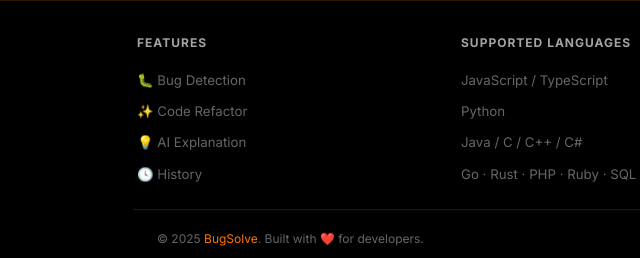
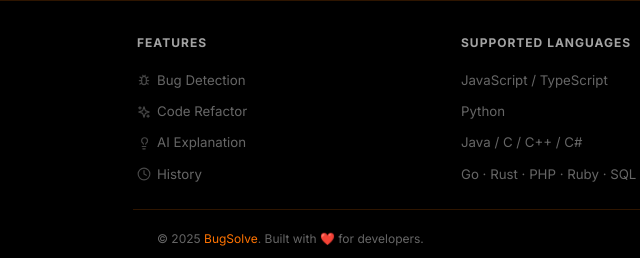
Before and after one commit to Khanndoinggood/BugSolvev1, a website: page public/index.html in a window 1280 px wide. Shown: the part 1033-1291 px from the top of the page, 27-667 px from the left. Drawn offline with nearby package versions, Linux system fonts and the light colour scheme.

Commit message:
Replace footer emojis with SVG icons

```diff
--- a/public/index.html
+++ b/public/index.html
@@ -215,10 +215,30 @@ function calculateSum(arr) {
       <div class="footer-col">
         <h4 class="footer-heading">Features</h4>
         <ul class="footer-links">
-          <li><a href="#" onclick="document.getElementById('code-input').focus(); return false;">🐛 Bug Detection</a></li>
-          <li><a href="#" onclick="document.getElementById('code-input').focus(); return false;">✨ Code Refactor</a></li>
-          <li><a href="#" onclick="document.getElementById('code-input').focus(); return false;">💡 AI Explanation</a></li>
-          <li><a href="#" onclick="document.getElementById('history-toggle').click(); return false;">🕓 History</a></li>
+          <li>
+            <a href="#" onclick="document.getElementById('code-input').focus(); return false;">
+              <svg width="14" height="14" viewBox="0 0 24 24" fill="none" stroke="currentColor" stroke-width="2" stroke-linecap="round" stroke-linejoin="round" class="footer-icon"><rect width="8" height="14" x="8" y="6" rx="4"/><path d="m19 7-3 2"/><path d="m5 7 3 2"/><path d="m19 19-3-2"/><path d="m5 19 3-2"/><path d="M20 13h-4"/><path d="M4 13h4"/><path d="m10 4 1 2"/><path d="m14 4-1 2"/></svg>
+              Bug Detection
+            </a>
+          </li>
+          <li>
+            <a href="#" onclick="document.getElementById('code-input').focus(); return false;">
+              <svg width="14" height="14" viewBox="0 0 24 24" fill="none" stroke="currentColor" stroke-width="2" stroke-linecap="round" stroke-linejoin="round" class="footer-icon"><path d="m12 3-1.912 5.813a2 2 0 0 1-1.275 1.275L3 12l5.813 1.912a2 2 0 0 1 1.275 1.275L12 21l1.912-5.813a2 2 0 0 1 1.275-1.275L21 12l-5.813-1.912a2 2 0 0 1-1.275-1.275L12 3Z"/><path d="M5 3v4"/><path d="M19 17v4"/><path d="M3 5h4"/><path d="M17 19h4"/></svg>
+              Code Refactor
+            </a>
+          </li>
+          <li>
+            <a href="#" onclick="document.getElementById('code-input').focus(); return false;">
+              <svg width="14" height="14" viewBox="0 0 24 24" fill="none" stroke="currentColor" stroke-width="2" stroke-linecap="round" stroke-linejoin="round" class="footer-icon"><path d="M15 14c.2-1 .7-1.7 1.5-2.5 1-.9 1.5-2.2 1.5-3.5A5 5 0 0 0 8 8c0 1.3.5 2.6 1.5 3.5.8.8 1.3 1.5 1.5 2.5"/><path d="M9 18h6"/><path d="M10 22h4"/></svg>
+              AI Explanation
+            </a>
+          </li>
+          <li>
+            <a href="#" onclick="document.getElementById('history-toggle').click(); return false;">
+              <svg width="14" height="14" viewBox="0 0 24 24" fill="none" stroke="currentColor" stroke-width="2" stroke-linecap="round" stroke-linejoin="round" class="footer-icon"><circle cx="12" cy="12" r="10"/><polyline points="12 6 12 12 16 14"/></svg>
+              History
+            </a>
+          </li>
         </ul>
       </div>
 
--- a/public/style.css
+++ b/public/style.css
@@ -1203,6 +1203,18 @@ body {
   color: var(--accent-purple);
 }
 
+.footer-icon {
+  flex-shrink: 0;
+  opacity: 0.7;
+  transition: var(--transition);
+}
+
+.footer-links a:hover .footer-icon {
+  opacity: 1;
+  transform: scale(1.1);
+  color: var(--accent-purple);
+}
+
 .footer-bottom {
   border-top: 1px solid var(--border);
   padding: 12px 24px;
```
